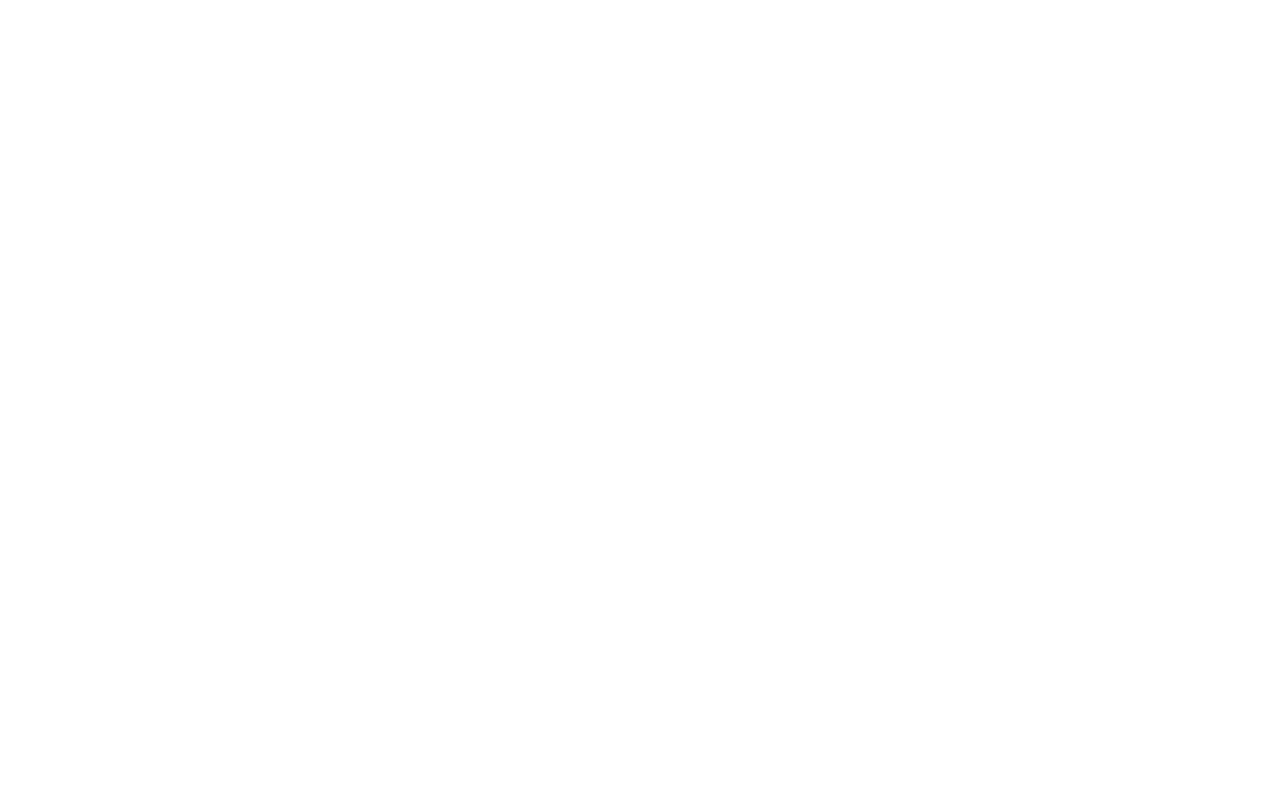
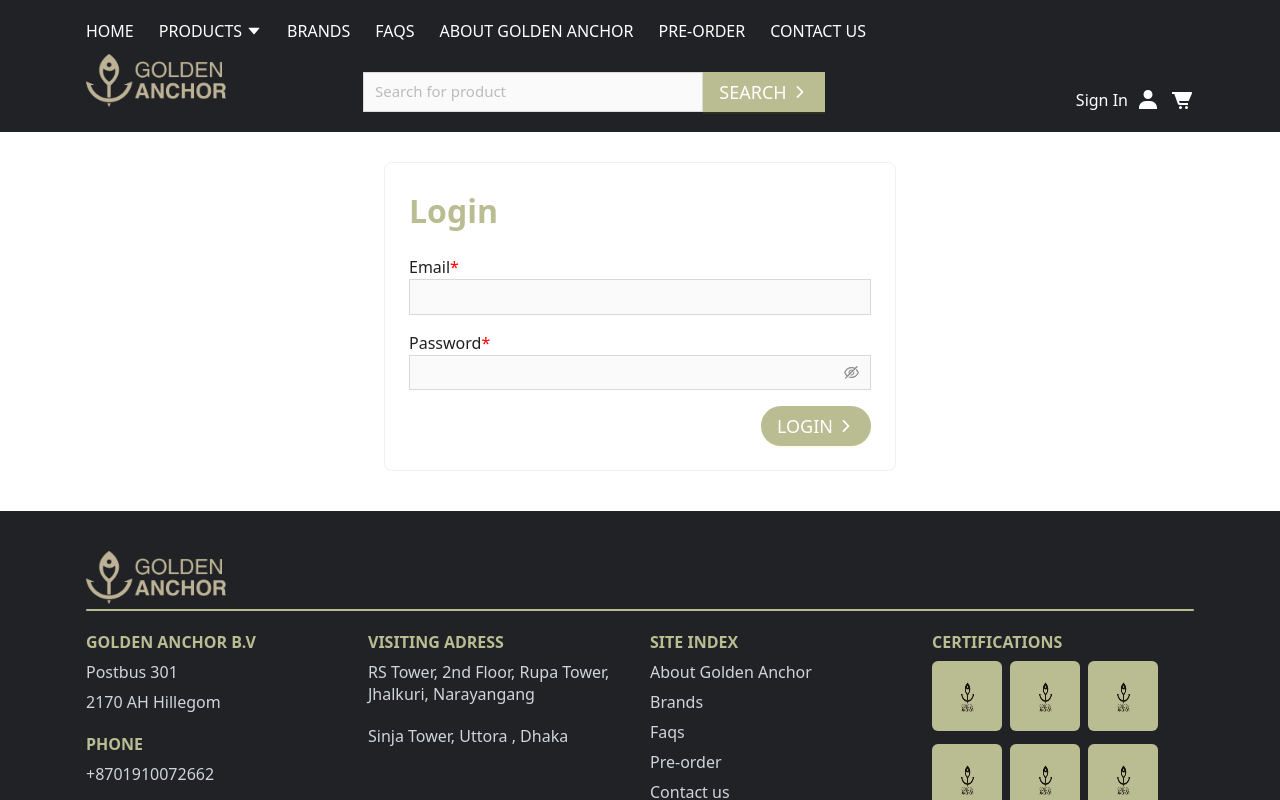
Before and after one commit to checkiamsiam/ocean-harbor-frontend, a Next.js app: page /login in a window 1280 px wide. Before the commit this address had no page. Shown: the top 800 px of the page. Built offline with nearby package versions, Linux system fonts and the light colour scheme.

Commit message:
Login page

```diff
--- /dev/null
+++ b/src/app/(CustomerLayout)/login/page.tsx
@@ -0,0 +1,12 @@
+import LoginForm from '@/components/sections/Login/LoginForm';
+import React from 'react';
+
+const LoginPage = () => {
+  return (
+    <div>
+      <LoginForm/>
+    </div>
+  );
+};
+
+export default LoginPage;
--- a/src/components/sectionComponents/Header/HeaderBottomBar.tsx
+++ b/src/components/sectionComponents/Header/HeaderBottomBar.tsx
@@ -20,7 +20,7 @@
         </Col>
         <Col span={20} md={8}>
           <Flex justify="end" align="center" gap={10}>
-            <Link href="/" className="text-white flex justify-center gap-2 items-center hover:text-primary">
+            <Link href="/login" className="text-white flex justify-center gap-2 items-center hover:text-primary">
               <span>Sign In</span> <BiSolidUser className="text-icon" />
             </Link>
             <Link href="/" className="text-white flex justify-center gap-2 items-center hover:text-primary">
--- /dev/null
+++ b/src/components/sections/Login/LoginForm.tsx
@@ -0,0 +1,40 @@
+"use client";
+import Form from "@/components/form/Form";
+import FormInput from "@/components/form/FormInput";
+import GAButton from "@/components/ui/GAButton";
+import { Card } from "antd";
+
+const LoginForm = () => {
+  const submitHandler = (data: any) => {
+    console.log("submited");
+  };
+  return (
+    <div className="ga-container">
+      <div className="py-10">
+        <div className="max-w-lg mx-auto">
+          <Card>
+            <h1 className="text-[2rem] mb-5 text-primary">Login</h1>
+            <Form submitHandler={submitHandler}>
+              <div className="flex flex-col gap-4">
+                <div>
+                  <FormInput name="email" required label="Email" size="large" />
+                </div>
+                <div>
+                  <FormInput name="password" required type="password" label="Password" size="large" />
+                </div>
+
+                <div className="flex justify-end">
+                  <GAButton htmlType="submit" size="large" arrow>
+                    Login
+                  </GAButton>
+                </div>
+              </div>
+            </Form>
+          </Card>
+        </div>
+      </div>
+    </div>
+  );
+};
+
+export default LoginForm;
```
